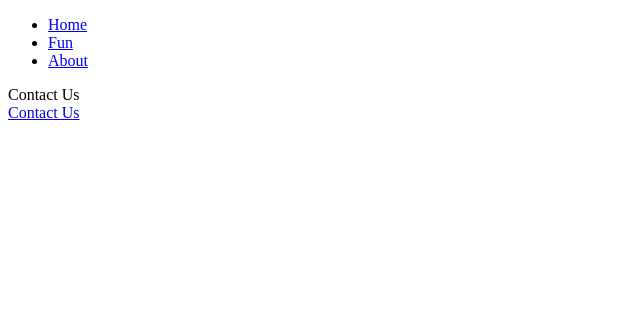
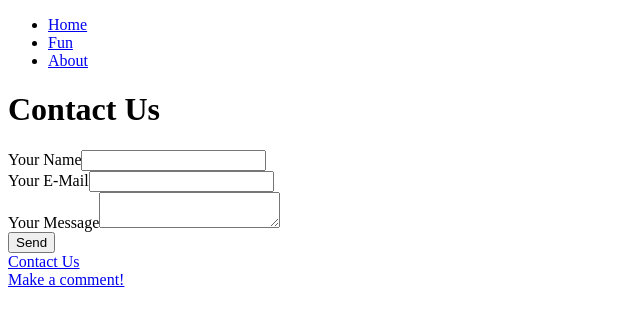
Before and after one commit to Dea314/pets-blog, a React (Create React App) app: page /contact in a window 1280 px wide. Shown: the top 326 px of the page, without its empty margins (0-640 px from the left). Built offline with nearby package versions, Linux system fonts and the light colour scheme.

Commit message:
create contact form

```diff
--- a/src/App.js
+++ b/src/App.js
@@ -1,10 +1,11 @@
-import { Routes, Route, Link } from "react-router-dom";
+import { Routes, Route } from "react-router-dom";
 import Layout from "./components/Layout";
 import Home from "./components/Home";
 import Contact from "./components/Contact";
 import About from "./components/About";
 import NotFound from "./components/NotFound";
 import Fun from "./components/Fun";
+import NewComment from "./components/NewComment";
 
 const App = () => {
   return (
@@ -15,6 +16,7 @@ const App = () => {
         <Route path="about" element={<About />} />
         <Route path="contact" element={<Contact />} />
         <Route path="*" element={<NotFound />} />
+        <Route path="comment" element={<NewComment />} />
       </Route>
     </Routes>
   );
--- a/src/components/Contact.js
+++ b/src/components/Contact.js
@@ -1,5 +1,76 @@
+import React from "react";
+import Axios from "axios";
+import { useState } from "react";
+
 const Contact = () => {
-    return <div>Contact Us</div>;
+  const url = "";
+  const [data, setData] = useState({
+    name: "",
+    email: "",
+    message: "",
+  });
+
+  const submit = (e) => {
+    e.preventDefault();
+    Axios.post(url, {
+      name: data.name,
+      email: data.email,
+      message: data.message,
+    }).then((res) => {
+      console.log(res.data);
+    });
+  };
+
+  const handle = (e) => {
+    const newData = { ...data };
+    newData[e.target.id] = e.target.value;
+    setData(newData);
+  };
+
+  return (
+    <div>
+      <h1>Contact Us</h1>
+      <form onSubmit={(e) => submit(e)}>
+        <div>
+          <label>
+            Your Name
+            <input
+              type="text"
+              id="name"
+              name="name"
+              value={data.name}
+              onChange={(e) => handle(e)}
+            />
+          </label>
+        </div>
+        <div>
+          <label>
+            Your E-Mail
+            <input
+              type="text"
+              id="email"
+              name="email"
+              value={data.email}
+              onChange={(e) => handle(e)}
+            />
+          </label>
+        </div>
+        <div>
+          <label>
+            Your Message
+            <textarea
+              type="text"
+              id="message"
+              message="message"
+              value={data.message}
+              onChange={(e) => handle(e)}
+            />
+          </label>
+        </div>
+        <button type="submit">Send</button>
+      </form>
+    </div>
+  );
 };
 
 export default Contact;
--- a/src/components/Home.js
+++ b/src/components/Home.js
@@ -6,7 +6,7 @@ const Home = () => {
 
   useEffect(() => {
     axios
-      .get(`${process.env.REACT_APP_BLOG_API_URL}/posts`) //insert link to posts in .env file after the =
+      .get(`${process.env.REACT_APP_POSTS_API_URL}/posts`) //insert link to posts in .env file after the =
       .then(({ data }) => setPosts(data))
       .catch((err) => console.error(err));
   }, []);
--- a/src/components/Layout.js
+++ b/src/components/Layout.js
@@ -1,4 +1,4 @@
-import { NavLink, Outlet } from "react-router-dom";
+import { Link, NavLink, Outlet } from "react-router-dom";
 
 const Layout = () => {
   return (
@@ -19,6 +19,8 @@ const Layout = () => {
       <Outlet />
       <footer>
         <NavLink to="contact">Contact Us</NavLink>
+        <br />
+        <NavLink to="comment">Make a comment!</NavLink>
       </footer>
     </div>
   );
--- a/src/components/NewComment.js
+++ b/src/components/NewComment.js
@@ -1,5 +1,23 @@
 const NewComment = () => {
-  return <div>NewComment</div>;
+  return (
+    <div>
+      <form action="" method="POST">
+        <div>
+          <input type="text" name="name" value="Tell us your name!" />
+        </div>
+        <div>
+          <textarea name="comment">Show them some love!</textarea>
+        </div>
+        <div>
+          <input id="yes" type="checkbox" name="love" value="yes" required />
+          <label for="yes">I love animals!</label>
+        </div>
+        <div>
+          <input type="submit" value="Make comment" />
+        </div>
+      </form>
+    </div>
+  );
 };
 
 export default NewComment;
```
Also changed, not shown: 1 other file (tests, documents, lock files or other folders).
